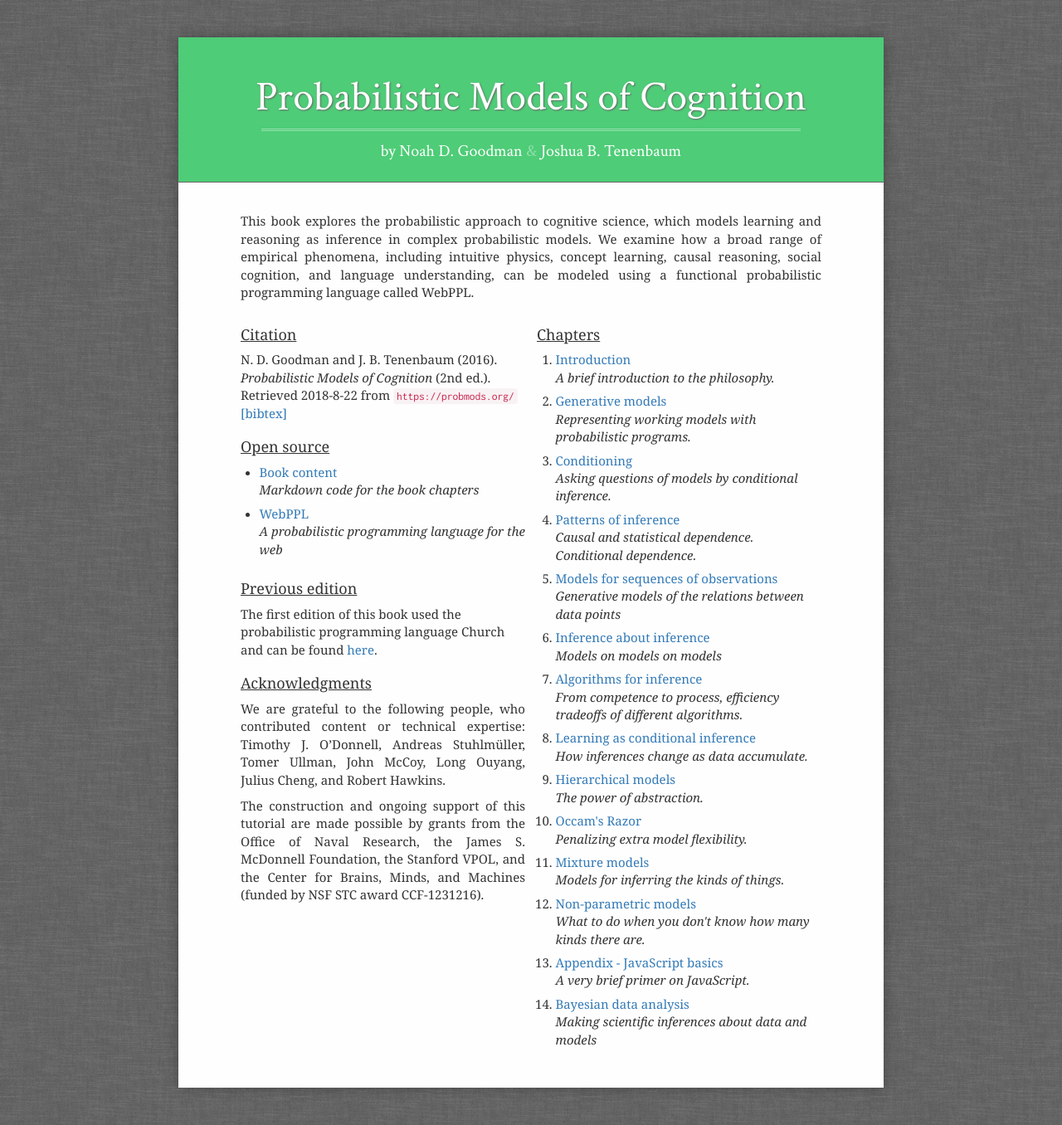
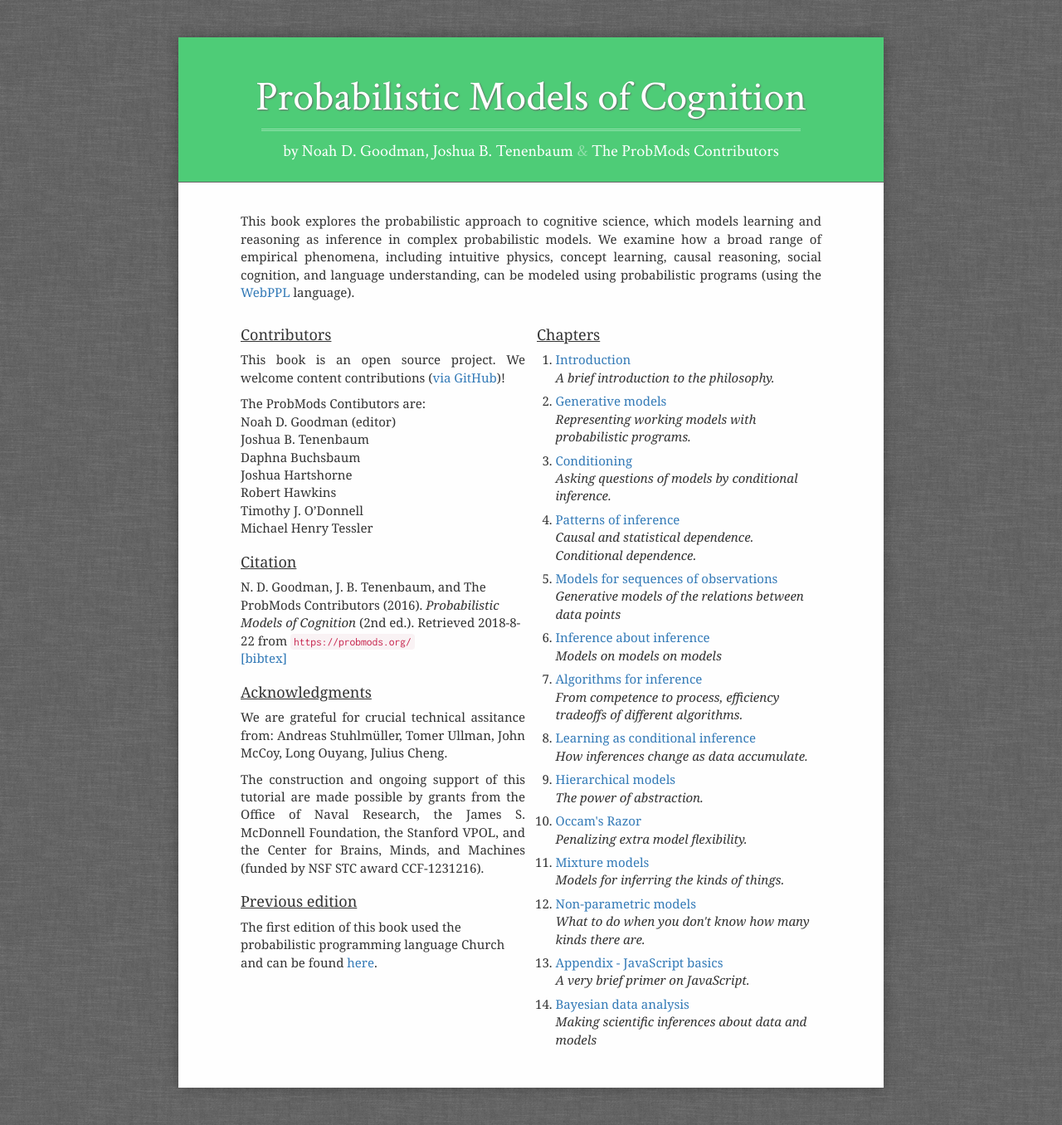
Before and after one commit to probmods/probmods2, a Jekyll site: the page built from index.md, in a window 1280 px wide. Shown: the whole page at 83% size. Built offline with Jekyll 4.4.1, drawn with Linux system fonts in a browser that asks for light colours.

Commit message:
update citatrion to include contibutors

```diff
--- a/index.md
+++ b/index.md
@@ -10,48 +10,51 @@
 <div id="header">
   <h1 id='title'>Probabilistic Models of Cognition</h1>
   <hr class='edition' />
-  <span class="authors">by Noah D. Goodman <span class='ampersand'>&amp;</span> Joshua B. Tenenbaum</span>
+  <span class="authors">by Noah D. Goodman, Joshua B. Tenenbaum <span class='ampersand'>&amp;</span> The ProbMods Contributors</span>
 </div>
 
 <br />
 This book explores the probabilistic approach to cognitive science, which models learning and reasoning as inference in complex probabilistic models.
-We examine how a broad range of empirical phenomena, including intuitive physics, concept learning, causal reasoning, social cognition, and language understanding, can be modeled using a functional probabilistic programming language called WebPPL.
+We examine how a broad range of empirical phenomena, including intuitive physics, concept learning, causal reasoning, social cognition, and language understanding, can be modeled using probabilistic programs (using the <a href='http://webppl.org'>WebPPL</a> language).
 
 <div id='left'>
 
+<h3>Contributors</h3>
+<p>This book is an open source project. We welcome content contributions (<a href='https://github.com/probmods/probmods2'>via GitHub</a>)!</p>
+<p>The ProbMods Contibutors are:<br/>
+Noah D. Goodman (editor)<br/>
+Joshua B. Tenenbaum<br/>
+Daphna Buchsbaum<br/>
+Joshua Hartshorne<br/>
+Robert Hawkins<br/>
+Timothy J. O’Donnell<br/>
+Michael Henry Tessler<br/>
+</p>
+
 <h3>Citation</h3>
-N. D. Goodman and J. B. Tenenbaum (2016). <i>Probabilistic Models of Cognition</i> (2nd ed.). Retrieved <span class="date">YYYY-MM-DD</span> from <code>https://probmods.org/</code><br /><a id="toggle-bibtex" href="#">[bibtex]</a>
+N. D. Goodman, J. B. Tenenbaum, and The ProbMods Contributors (2016). <i>Probabilistic Models of Cognition</i> (2nd ed.). Retrieved <span class="date">YYYY-MM-DD</span> from <code>https://probmods.org/</code><br /><a id="toggle-bibtex" href="#">[bibtex]</a>
 
 <pre id="bibtex">
 @misc{probmods2,
   title = {% raw %}{{Probabilistic Models of Cognition}}{% endraw %},
   edition = {Second},
-  author = {Goodman, Noah D and Joshua B. Tenenbaum},
+  author = {Goodman, Noah D and Tenenbaum, Joshua B. and The ProbMods Contributors},
   year = {2016},
   howpublished = {\url{http://probmods.org/v2}},
   note = {Accessed: <span class="date"></span>}
 }
 </pre>
 
-<h3>Open source</h3>
+<h3>Acknowledgments</h3>
 
-<ul>
-<li><a href='https://github.com/probmods/probmods2'>Book content</a><br />
-<em>Markdown code for the book chapters</em></li>
+<p>We are grateful for crucial technical assitance from: Andreas Stuhlm&uuml;ller, Tomer Ullman, John McCoy, Long Ouyang, Julius Cheng.</p>
 
-<li><a href='http://webppl.org'>WebPPL</a><br />
-    <em>A probabilistic programming language for the web</em></li>
-</ul>
+<p>The construction and ongoing support of this tutorial are made possible by grants from the Office of Naval Research, the James S. McDonnell Foundation, the Stanford VPOL, and the Center for Brains, Minds, and Machines (funded by NSF STC award CCF-1231216).</p>
 
 <h3>Previous edition</h3>
 
 The first edition of this book used the probabilistic programming language Church and can be found <a href="http://v1.probmods.org">here</a>.
 
-<h3>Acknowledgments</h3>
-
-<p>We are grateful to the following people, who contributed content or technical expertise: Timothy J. O’Donnell, Andreas Stuhlm&uuml;ller, Tomer Ullman, John McCoy, Long Ouyang, Julius Cheng, and Robert Hawkins.</p>
-
-<p>The construction and ongoing support of this tutorial are made possible by grants from the Office of Naval Research, the James S. McDonnell Foundation, the Stanford VPOL, and the Center for Brains, Minds, and Machines (funded by NSF STC award CCF-1231216).</p>
 </div>
 
 {% assign sorted_pages = site.pages | sort:"name" %}
```
